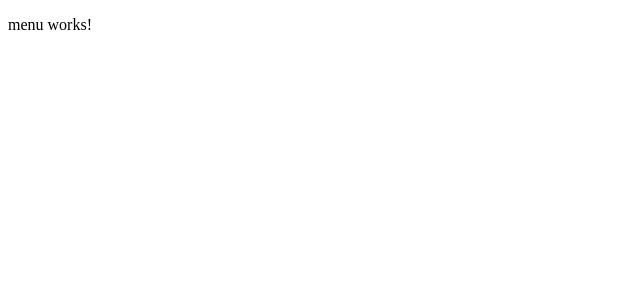
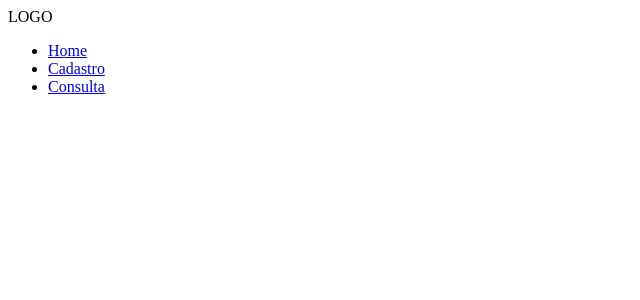
Before and after one commit to AllanGabriel03/CrudPessoas, an Angular app: page / in a window 1280 px wide. Shown: the top 300 px of the page, without its empty margins (0-640 px from the left). Built offline with nearby package versions, Linux system fonts and the light colour scheme.

Commit message:
Criado o component Menu

```diff
--- a/src/app/component/menu/menu.html
+++ b/src/app/component/menu/menu.html
@@ -1 +1,21 @@
-<p>menu works!</p>
+<header id="cabecalho">
+    <div id="div-menu">
+        <div id="logo">
+            LOGO
+        </div>
+
+        <nav id="nav-menu">
+            <ul id="lista-menu">
+                <li>
+                    <a href="#" class="rota-lnk"> Home </a>
+                </li>
+                <li>
+                    <a href="#" class="rota-lnk"> Cadastro </a>
+                </li>
+                <li>
+                    <a href="#" class="rota-lnk"> Consulta </a>
+                </li>
+            </ul>
+        </nav>
+    </div>
+</header>
```
